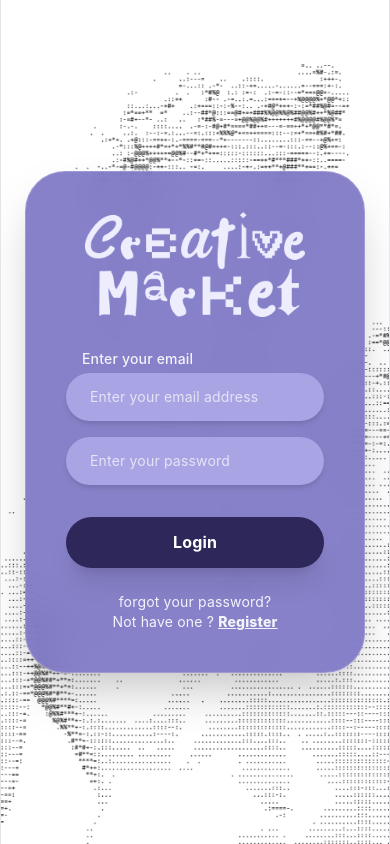
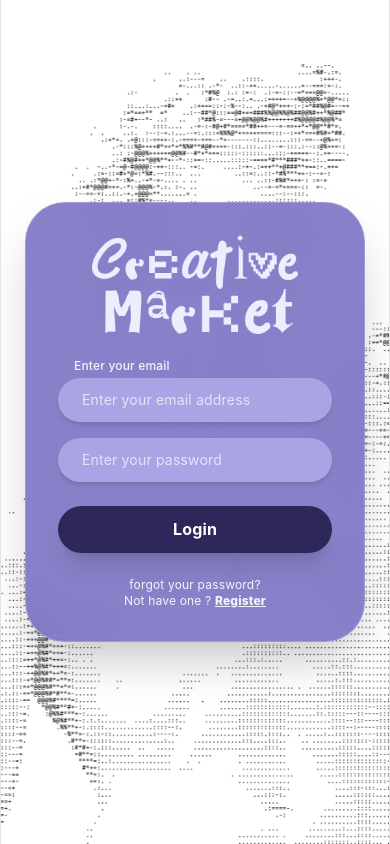
Before and after one commit to devmontri-gitlhub/jsd12_spin2, a React (Vite) app: page /login in a window 390 px wide. Built offline with nearby package versions, Linux system fonts and the light colour scheme.

Commit message:
Edit Loginpage.jsxBecause The code is incorrect.

```diff
--- a/src/pages/LoginPage.jsx
+++ b/src/pages/LoginPage.jsx
@@ -2,7 +2,7 @@
 import { useNavigate } from 'react-router-dom';
 import { mockUsers } from '../data/mockUsers';
 
-// --- นำเข้าไฟล์รูปภาพ ---
+// --- Import รูปภาพ ---
 import bgDesktop from "../assets/images/bg_pages_login_destop.jpg";
 import bgMobile from "../assets/images/bg_pages_login_moble.png";
 import logoLogin from "../assets/logos/Logo_login.png";
@@ -15,10 +15,7 @@
   const handleLogin = () => {
     const storedUsers = JSON.parse(localStorage.getItem('users')) || [];
     const allUsers = [...mockUsers, ...storedUsers];
-
-    const user = allUsers.find(
-      (u) => u.email === email && u.password === password
-    );
+    const user = allUsers.find((u) => u.email === email && u.password === password);
 
     if (user) {
       localStorage.setItem('currentUser', JSON.stringify(user));
@@ -30,65 +27,60 @@
   };
 
   return (
-    /*
-      1. ปรับ Background หลัก:
-      - ใช้ h-screen และ w-full เพื่อบังคับขนาดให้เท่าหน้าจอ Browser เสมอ
-      - md:bg-[url(...)] สลับรูป Desktop เมื่อจอใหญ่กว่า 768px
-      - bg-cover และ bg-center เพื่อให้ภาพขยายพอดีและอยู่ตรงกลาง
-      - bg-no-repeat ป้องกันภาพซ้ำ
-    */
+
+    <div className="h-[100dvh] w-full flex items-center justify-center overflow-hidden">
+
+
+     <div className="relative w-full h-[100dvh] flex items-center justify-center overflow-hidden">
         <div
-      className="h-screen w-full flex items-center justify-center p-6 overflow-hidden bg-cover bg-center bg-no-repeat bg-[url('../assets/images/bg_pages_login_moble.png')] md:bg-[url('../assets/images/bg_pages_login_destop.jpg')]"
-      style={{ backgroundImage: `url(${window.innerWidth < 768 ? bgMobile : bgDesktop})` }}
-    >
-      {/* 2. การ์ด Login (ดีไซน์ตาม Page_login_Example.png) */}
-      <div className="bg-[#7b74c4]/90 backdrop-blur-md w-full max-w-[420px] rounded-[40px] shadow-2xl p-10 text-center border border-white/20 animate-fadeIn">
+          className="absolute inset-0 bg-cover bg-center bg-no-repeat md:hidden"
+          style={{ backgroundImage: `url(${bgMobile})` }}
+        />
+        <div
+          className="absolute inset-0 bg-cover bg-center bg-no-repeat hidden md:block"
+          style={{ backgroundImage: `url(${bgDesktop})` }}
+        />
 
-        {/* 3. Logo */}
-        <div className="mb-8 flex justify-center">
+
+        <div className="relative z-10 bg-[#7b74c4]/90 backdrop-blur-md w-full max-w-[370px] md:max-w-[420px] rounded-[40px] shadow-2xl p-8 md:p-10 text-center border border-white/20 mx-6">
+
+          <div className="mb-6 md:mb-8 flex justify-center">
             <img
               src={logoLogin}
-            alt="Creative Market Logo"
-            className="w-[85%] h-auto object-contain"
+              alt="Logo"
+              className="w-[75%] md:w-[85%] h-auto object-contain"
             />
           </div>
 
-        {/* 4. Form Inputs (ทรงมน Pill Shape) */}
           <div className="space-y-4 text-left">
-          <label className="block text-white text-sm font-medium mb-1 pl-4 opacity-90">
+            <label className="block text-white text-xs md:text-sm font-medium mb-1 pl-4 opacity-90">
               Enter your email
             </label>
-
             <input
               type="email"
               placeholder="Enter your email address"
-            className="w-full bg-[#a9a4e4] text-white placeholder-white/70 px-6 py-3.5 rounded-full outline-none focus:ring-2 focus:ring-white/40 text-sm shadow-md"
+              className="w-full bg-[#a9a4e4] text-white placeholder-white/70 px-6 py-3 md:py-3.5 rounded-full outline-none focus:ring-2 focus:ring-white/40 text-sm shadow-md"
               value={email}
               onChange={(e) => setEmail(e.target.value)}
             />
-
             <input
               type="password"
               placeholder="Enter your password"
-            className="w-full bg-[#a9a4e4] text-white placeholder-white/70 px-6 py-3.5 rounded-full outline-none focus:ring-2 focus:ring-white/40 text-sm shadow-md"
+              className="w-full bg-[#a9a4e4] text-white placeholder-white/70 px-6 py-3 md:py-3.5 rounded-full outline-none focus:ring-2 focus:ring-white/40 text-sm shadow-md"
               value={password}
               onChange={(e) => setPassword(e.target.value)}
             />
           </div>
 
-        {/* 5. Login Button */}
           <button
             onClick={handleLogin}
-          className="w-full mt-8 bg-[#2d2859] hover:bg-[#1e1a3d] text-white font-bold py-3.5 rounded-full shadow-xl transition-all active:scale-95"
+            className="w-full mt-6 md:mt-8 bg-[#2d2859] hover:bg-[#1e1a3d] text-white font-bold py-3 md:py-3.5 rounded-full shadow-xl transition-all active:scale-95"
           >
             Login
           </button>
 
-        {/* 6. Footer Links */}
-        <div className="mt-6 text-sm text-white/90 space-y-2">
-          <p className="cursor-pointer hover:text-white transition-colors hover:underline">
-            forgot your password?
-          </p>
+          <div className="mt-6 text-xs md:text-sm text-white/90 space-y-2">
+            <p className="cursor-pointer hover:underline">forgot your password?</p>
             <p>
               Not have one ?{' '}
               <span
@@ -101,6 +93,7 @@
           </div>
         </div>
       </div>
+    </div>
   );
 };
 
```
Lines whose indentation alone changed are shown as unchanged.
